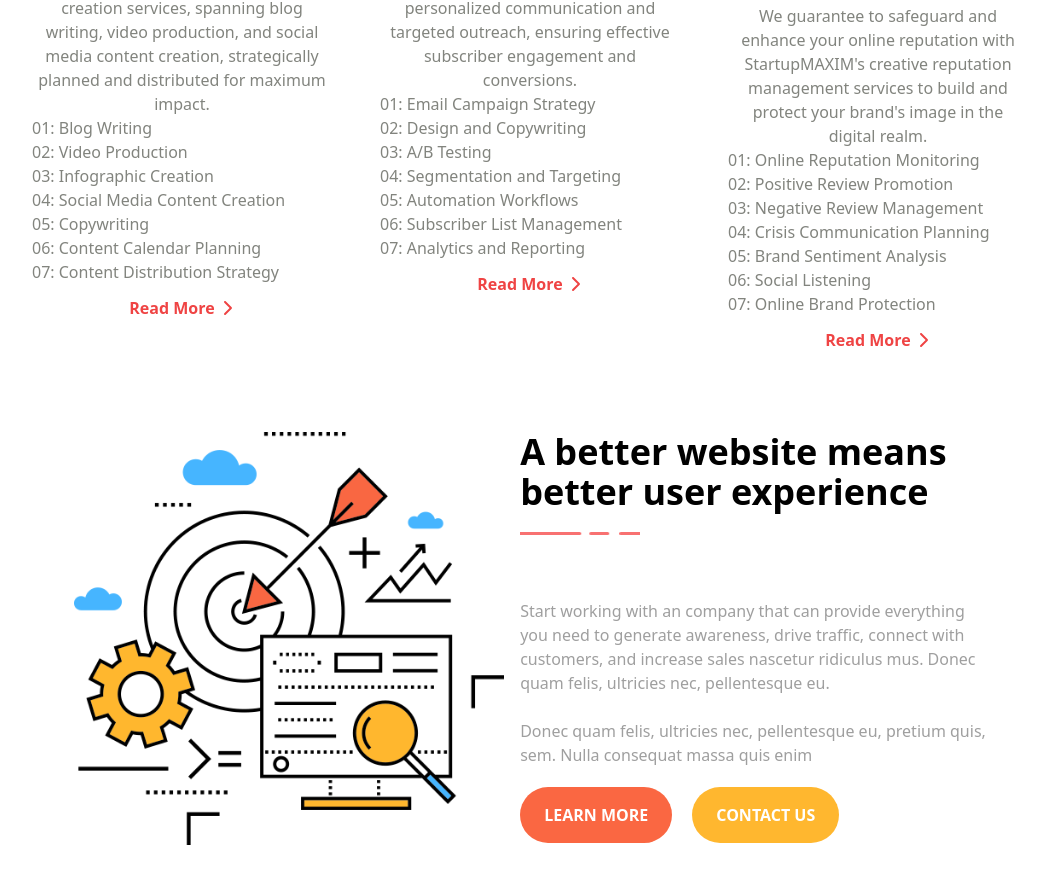
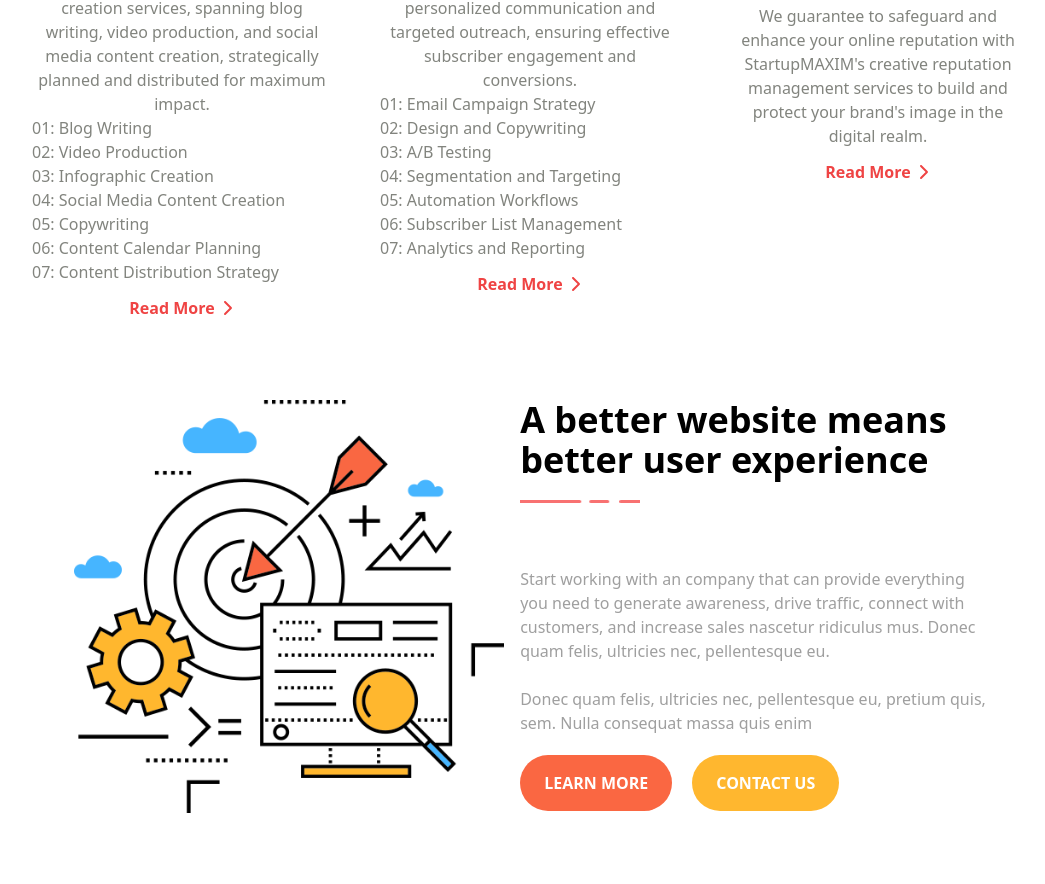
Before and after one commit to mhmAdmin1122/startupMAXIM, a Next.js app: page /Components/H/HomeSection in a window 1280 px wide. Shown: the part 1878-2762 px from the top of the page, without its empty margins (110-1155 px from the left). Built offline with nearby package versions, Linux system fonts and the light colour scheme.

Commit message:
Card9 - <ul> commented out

```diff
--- a/pages/Components/H/HomeSection.tsx
+++ b/pages/Components/H/HomeSection.tsx
@@ -255,7 +255,7 @@ const HomeSection = () => {
               <p>
               We guarantee to safeguard and enhance your online reputation with StartupMAXIM's creative reputation management services to build and protect your brand's image in the digital realm.
               </p>
-              <ul className="text-left">
+              {/* <ul className="text-left">
               <li>01: Online Reputation Monitoring</li>
               <li>02: Positive Review Promotion</li>
               <li>03: Negative Review Management</li>
@@ -263,7 +263,7 @@ const HomeSection = () => {
               <li>05: Brand Sentiment Analysis</li>
               <li>06: Social Listening</li>
               <li>07: Online Brand Protection</li>
-          </ul>
+          </ul> */}
             </>
           }
           linkurl="/"
```
